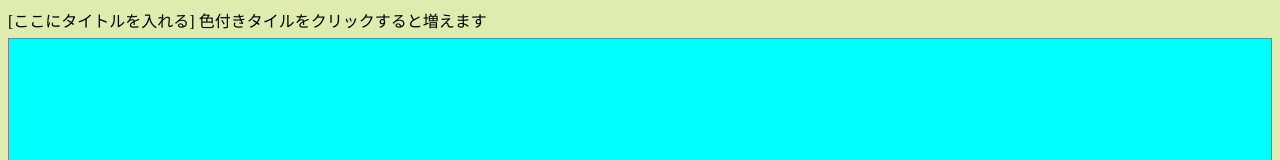
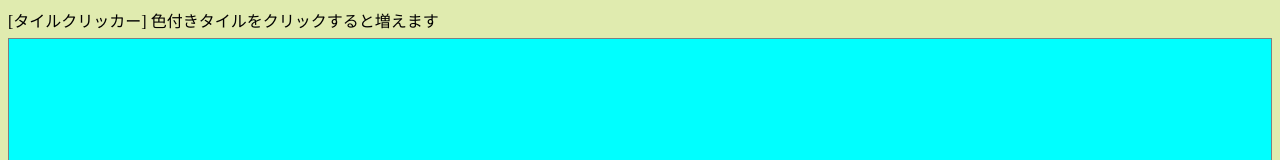
Before and after one commit to shota-kuwata/Presentation, a plain HTML site: page index.html in a window 1280 px wide. Shown: the top 160 px of the page. Drawn offline with Linux system fonts and the light colour scheme.

Commit message:
Update index.html

```diff
--- a/index.html
+++ b/index.html
@@ -5,7 +5,7 @@
   </head>
   <body>
     <div class="title">
-      [ここにタイトルを入れる] 色付きタイルをクリックすると増えます
+      [タイルクリッカー] 色付きタイルをクリックすると増えます
     </div>
     <div class="base">1</div>
 
```
